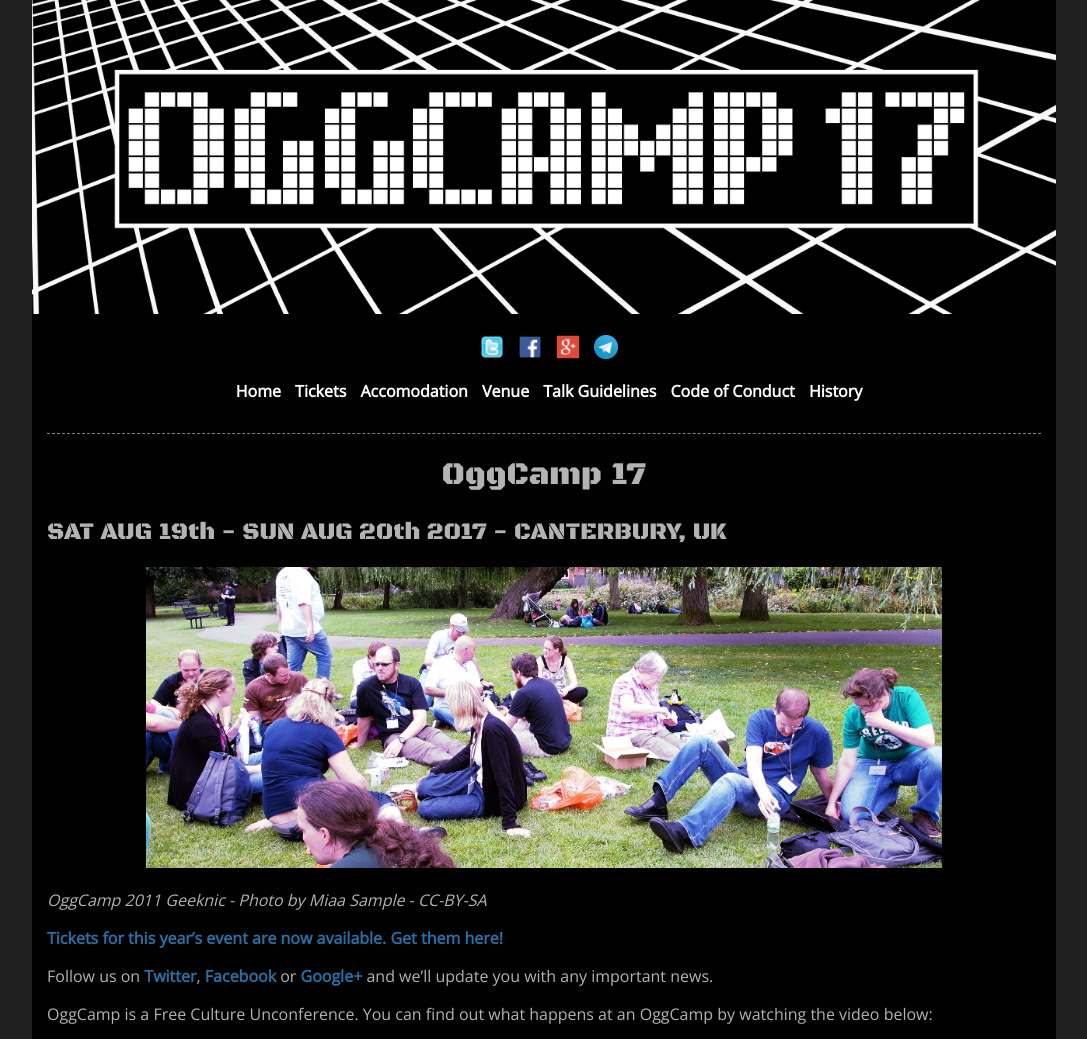
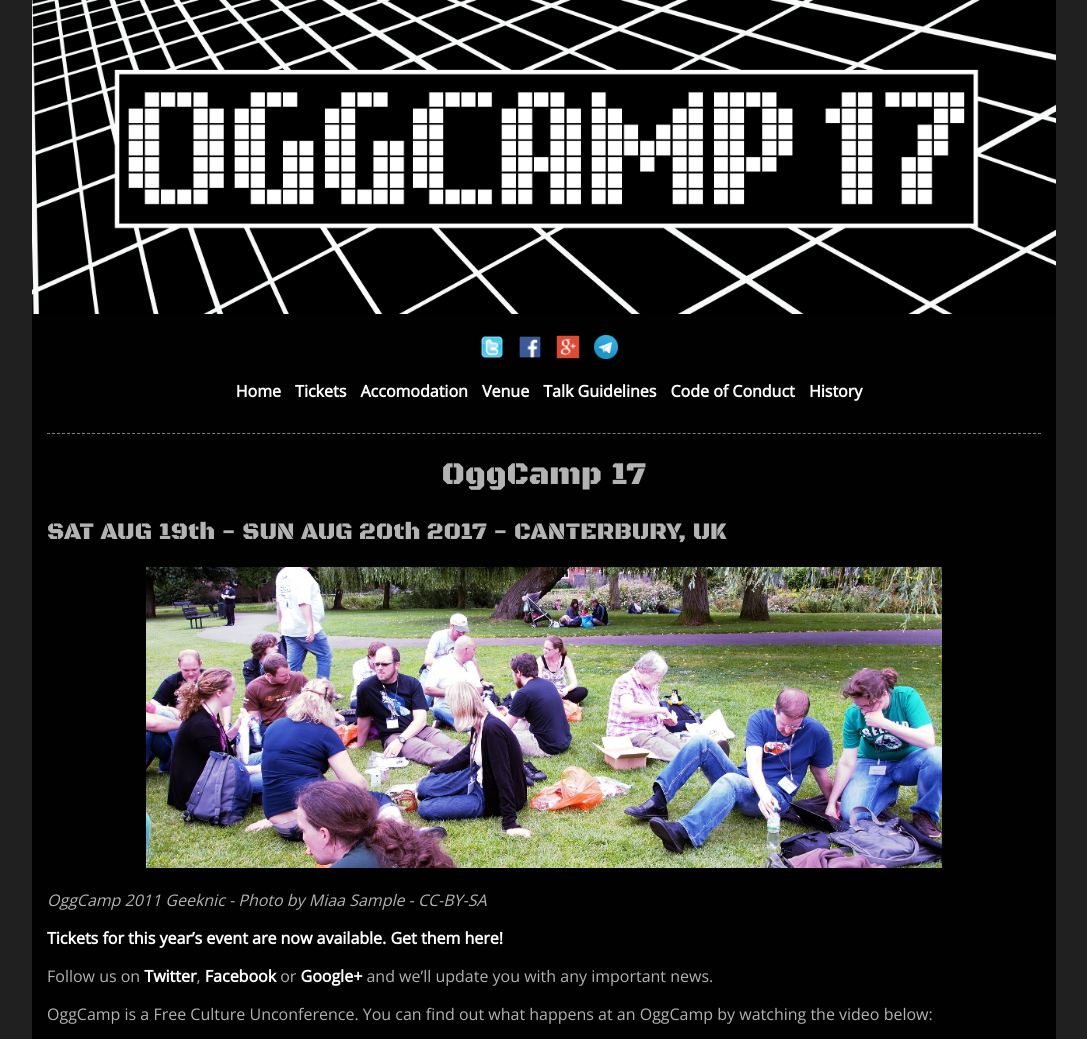
Before and after one commit to thearduinoguy/oggcamp.github.io, a Jekyll site: the page built from index.md, in a window 1280 px wide. Shown: the top 1039 px of the page, without its empty margins (96-1183 px from the left). Built offline with Jekyll 4.4.1, drawn with Linux system fonts in a browser that asks for light colours.

Commit message:
Make links consistently white

```diff
--- a/assets/css/style.css
+++ b/assets/css/style.css
@@ -63,7 +63,7 @@ nav img {
 
 a {
 	text-decoration: none;
-	color: #2A6EA4;
+	color: #fff;
 	font-weight: bold;
 }
 
```
